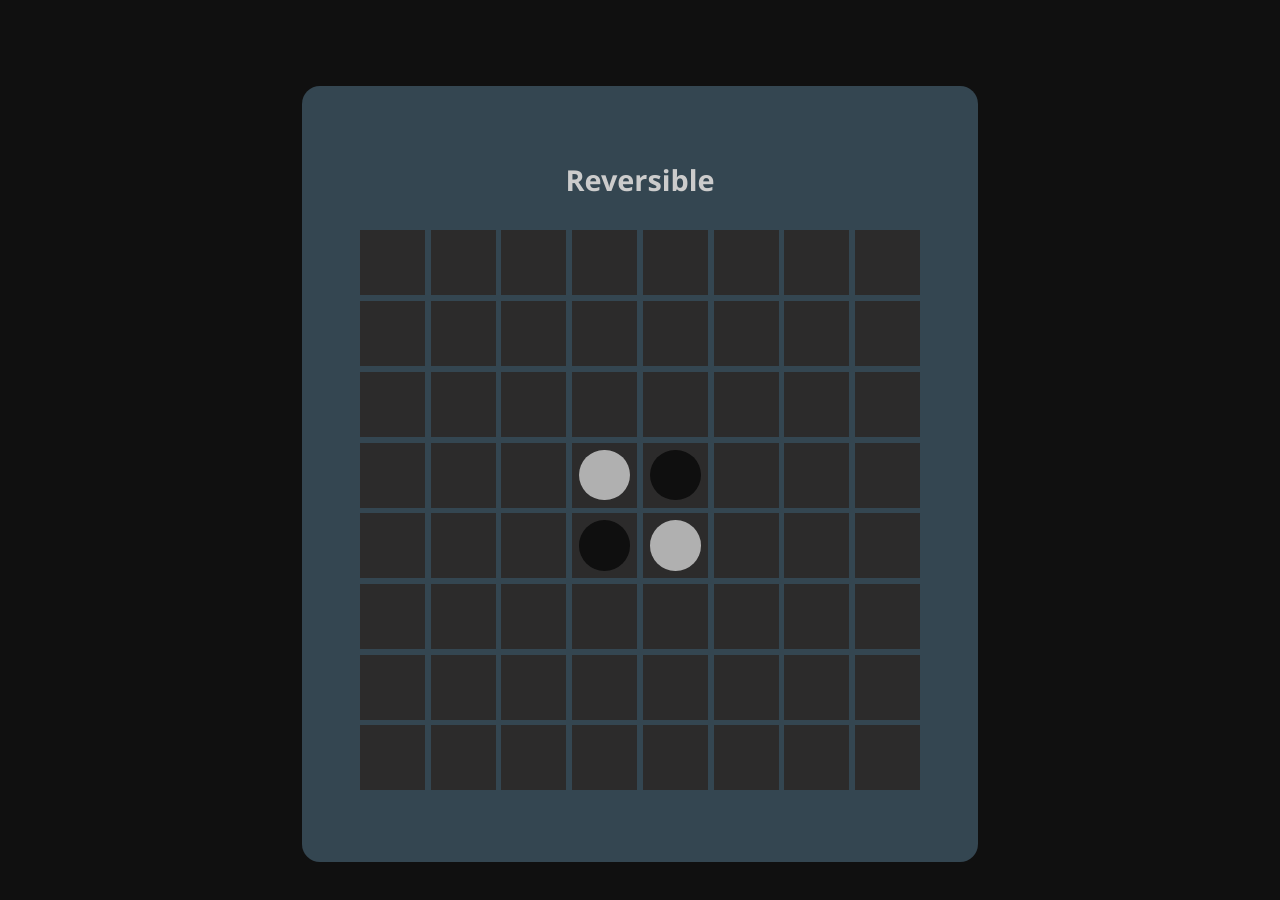
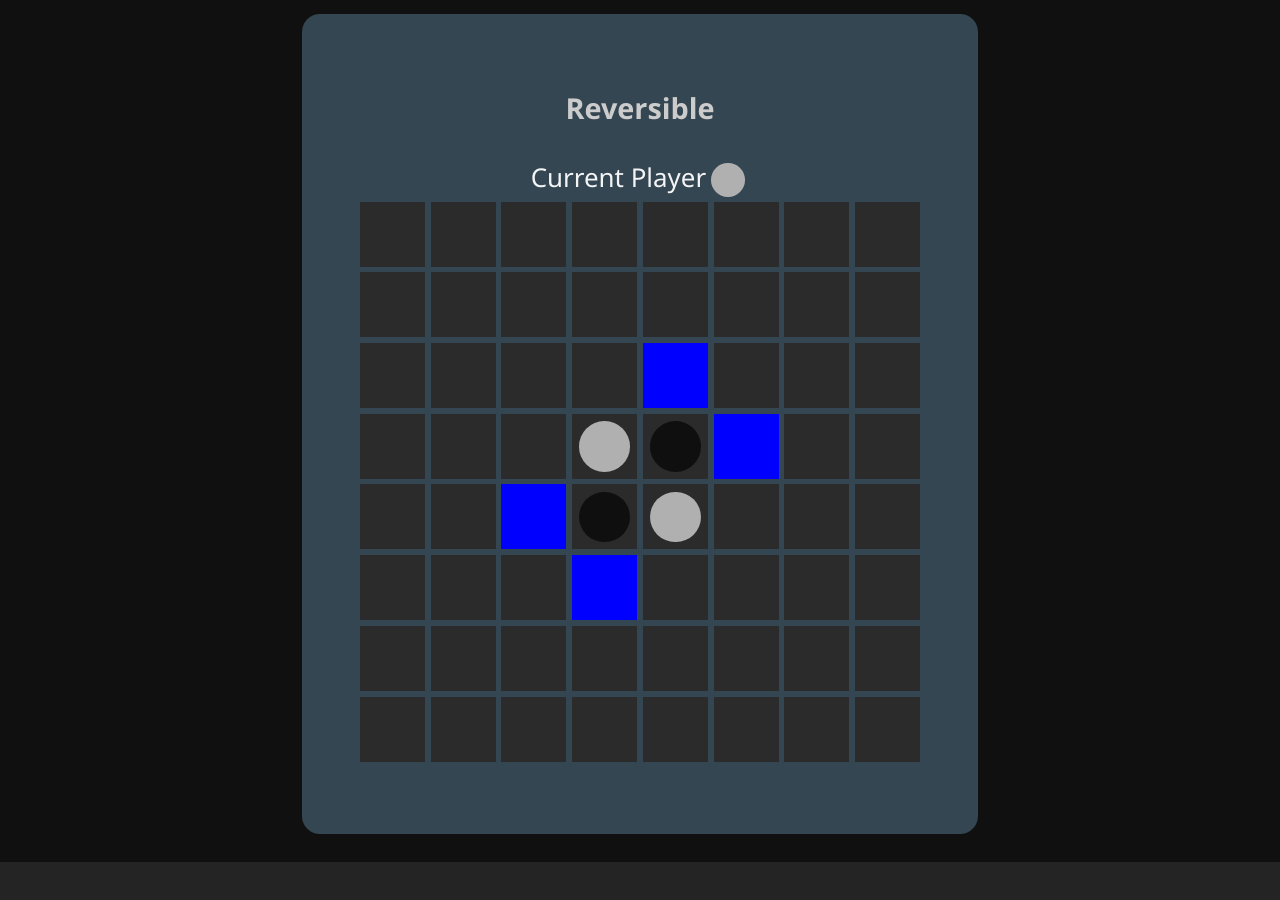
Before and after one commit to gubespam/da-mantou-games, a React (Vite) app: page /da-mantou-games/reversible in a window 1280 px wide. Shown: the top 900 px of the page. After the commit the page ends 862 px from the top, so only its background shows below. Built offline with nearby package versions, Linux system fonts and the light colour scheme; a web font is replaced by a local one.

Commit message:
fix valid move calculation and styling

```diff
--- a/src/App.css
+++ b/src/App.css
@@ -65,7 +65,8 @@
 
 /* Placeholder game page styling */
 .game-page {
-  margin: 3rem auto;
+  margin: 1rem;
+  margin-top: 0.5rem;
   padding: 2.5rem 2rem;
   background: #232336;
   border-radius: 18px;
@@ -75,8 +76,11 @@
   text-align: center;
 }
 .game-page h1 {
-  color: #a5b4fc;
-  margin-bottom: 1.2rem;
+  color: #cccccc;
+  font-size: 1rem;
+  font-weight: bold;
+  margin-top: 0;
+  margin-bottom: 1rem;
 }
 .game-page p {
   color: #a1a1aa;
--- a/src/reversible/Reversible.css
+++ b/src/reversible/Reversible.css
@@ -3,14 +3,7 @@
 }
 
 .game-page {
-    background: none;
     background-color: #344651;
-}
-
-.title {
-    color: #cccccc;
-    font-weight: bold;
-    margin-bottom: 1rem;
 }
 
 .board {
@@ -42,6 +35,10 @@
     place-items: center;
 }
 
+.cell.valid {
+    background-color: blue;
+}
+
 .cell::after {
     content: '';
     width: 78%;
@@ -56,3 +53,16 @@
 .cell.black::after {
     background-color: #0f0f0f;
 }
+
+.current-player {
+    display: flex;
+    justify-content: center;
+    text-align: center;
+    font-size: 0.9em;
+}
+
+.current-player .cell {
+    max-width: 1.5rem;
+    max-height: 1.5rem;
+    background-color: transparent;
+}
--- a/src/reversible/Reversible.jsx
+++ b/src/reversible/Reversible.jsx
@@ -1,4 +1,4 @@
-import React from 'react';
+import React, { useMemo } from 'react';
 import { useState, useEffect } from 'react';
 import './Reversible.css';
 
@@ -9,14 +9,117 @@ const Players = Object.freeze({
 
 const BOARD_SIZE = 8;
 
+function emptyBoard() {
+  return Array.from({ length: BOARD_SIZE }, () => new Array(BOARD_SIZE).fill(undefined));
+}
+
 function initializeBoard() {
-  const board = Array.from({ length: BOARD_SIZE }, () => new Array(BOARD_SIZE).fill(undefined));
+  const board = emptyBoard()
   const mid = BOARD_SIZE / 2;
   board[mid - 1][mid - 1] = Players.WHITE;
   board[mid][mid] = Players.WHITE;
   board[mid - 1][mid] = Players.BLACK;
   board[mid][mid - 1] = Players.BLACK;
   return board;
+}
+
+function other(player){
+  switch(player){
+    case Players.WHITE:
+      return Players.BLACK;
+    case Players.BLACK:
+      return Players.WHITE;
+    default:
+      return undefined;
+  }
+}
+
+function* generateCells(){
+  for(let rowIndex = 0; rowIndex < BOARD_SIZE; rowIndex++){
+    for(let colIndex = 0; colIndex < BOARD_SIZE; colIndex++){
+      yield [rowIndex, colIndex]
+    }
+  }
+}
+
+function forEachCell(board, fn){
+  for(const [row, col, cell] of generateCells(board)){
+    fn(row, col, cell)
+  }
+}
+
+function validCoord(row, col){
+  return row >= 0 && row < BOARD_SIZE && col > 0 && col < BOARD_SIZE
+}
+
+function* generateNeighbors(row, col){
+  const rStart = Math.max(0, row - 1)
+  const rEnd = Math.min(BOARD_SIZE, row + 2)
+  const cStart = Math.max(0, col - 1)
+  const cEnd = Math.min(BOARD_SIZE, col + 2)
+  for(let rowIndex = rStart; rowIndex < rEnd; rowIndex++){
+    for(let colIndex = cStart; colIndex < cEnd; colIndex++){
+      if(rowIndex !== row || colIndex !== col){
+        yield [rowIndex, colIndex]
+      }
+    }
+  }
+}
+window.generateNeighbors = generateNeighbors
+
+function forEachNeighbor(board, row, col, fn){
+  for (const [row, col] of generateNeighbors(row, col)) {
+    fn(row, col, board[row][col])
+  }
+}
+
+// create a list of valid moves for the current player
+// output is a list of [row, col]
+function* generateValidMoves(board, player) {
+  const otherPlayer = other(player)
+
+  for(const [row, col] of generateCells()){
+    const cell = board[row][col]
+    if(cell === undefined){
+      // yield [row, col]
+
+      // find all the neighboring pieces belonging to the other player
+      const adjacentOtherPlayerPieces = [...generateNeighbors(row, col).filter(([r,c]) => board[r][c] === otherPlayer)]
+      for(const [r, c] of adjacentOtherPlayerPieces){
+        // yield [row, col]
+        // search for another piece of the current player on the other side of a line of the other player's pieces
+        // follow in this direction until we hit something beside the other player's pieces
+        // if we're on a valid place on the board and it's the current player's piece, we found the other side
+        const dirR = r - row
+        const dirC = c - col
+        let pr = r + dirR
+        let pc = c + dirC
+        while(validCoord(pr, pc) && board[pr][pc] == otherPlayer){
+          pr += dirR
+          pc += dirC
+        }
+        if(validCoord(pr, pc) && board[pr][pc] == player){
+          // found an end piece
+          // starting point is a valid move
+          yield [row, col];
+        }
+      }
+    }
+  }
+}
+
+function validMovesBoard(board, currentPlayer){
+  const grid = emptyBoard()
+  for(const [r, c] of generateValidMoves(board, currentPlayer)){
+    grid[r][c] = true
+  }
+  return grid
+}
+
+function makeMove(board, row, col, player) {
+  const newBoard = board.map(r => r.slice());
+  newBoard[row][col] = player;
+  return newBoard;
 }
 
 // States
@@ -28,31 +131,50 @@ function initializeBoard() {
 //   - Highlight valid moves
 //   - Accept valid move, update board, switch player
 
-function Cell({ value, onClick }) {
+function Cell({ player, valid, onClick }) {
   return (
-    <div className={`cell ${value !== undefined ? value : ''}`} onClick={onClick}>
+    <div className={`cell ${player !== undefined ? player : ''} ${valid ? 'valid' : ''}`} onClick={onClick}>
     </div>
   );
 }
 
 function Reversible() {
-  const [board, setBoard] = React.useState(initializeBoard());
+  const [currentPlayer, setCurrentPlayer] = useState(Players.WHITE)
+  const [board, setBoard] = useState(initializeBoard());
+
+  const validMovesGrid = useMemo(() => validMovesBoard(board, currentPlayer), [board])
 
   return (
     <div className="game-page">
-      <div className="title">Reversible</div>
+      <h1>Reversible</h1>
+      <div className="current-player">
+        <div>Current Player</div>
+        <Cell player={currentPlayer}></Cell>
+      </div>
+      <div className='options'>
+
+      </div>
       <div className="board">
         {board.map((row, rowIndex) => (
           <div className="row" key={rowIndex}>
-            {row.map((cellValue, colIndex) => (
-              <Cell
-                key={`${rowIndex}-${colIndex}`}
-                value={cellValue}
-                onClick={() => {
-                  // Handle cell click
-                }}
-              />
-            ))}
+            {row.map((cellValue, colIndex) => {
+              const valid = validMovesGrid[rowIndex][colIndex]
+              return (
+                <Cell
+                  key={`${rowIndex}-${colIndex}`}
+                  player={cellValue}
+                  valid={valid}
+                  onClick={() => {
+                    if(valid){
+                      console.log(`valid move at ${rowIndex}, ${colIndex}`)
+                      setBoard(makeMove(board, rowIndex, colIndex, currentPlayer))
+                      setCurrentPlayer(other(currentPlayer))
+                    } else {
+                      console.log(`invalid move at ${rowIndex}, ${colIndex}`)
+                    }
+                  }}
+                />)
+            })}
           </div>
         ))}
       </div>
```
